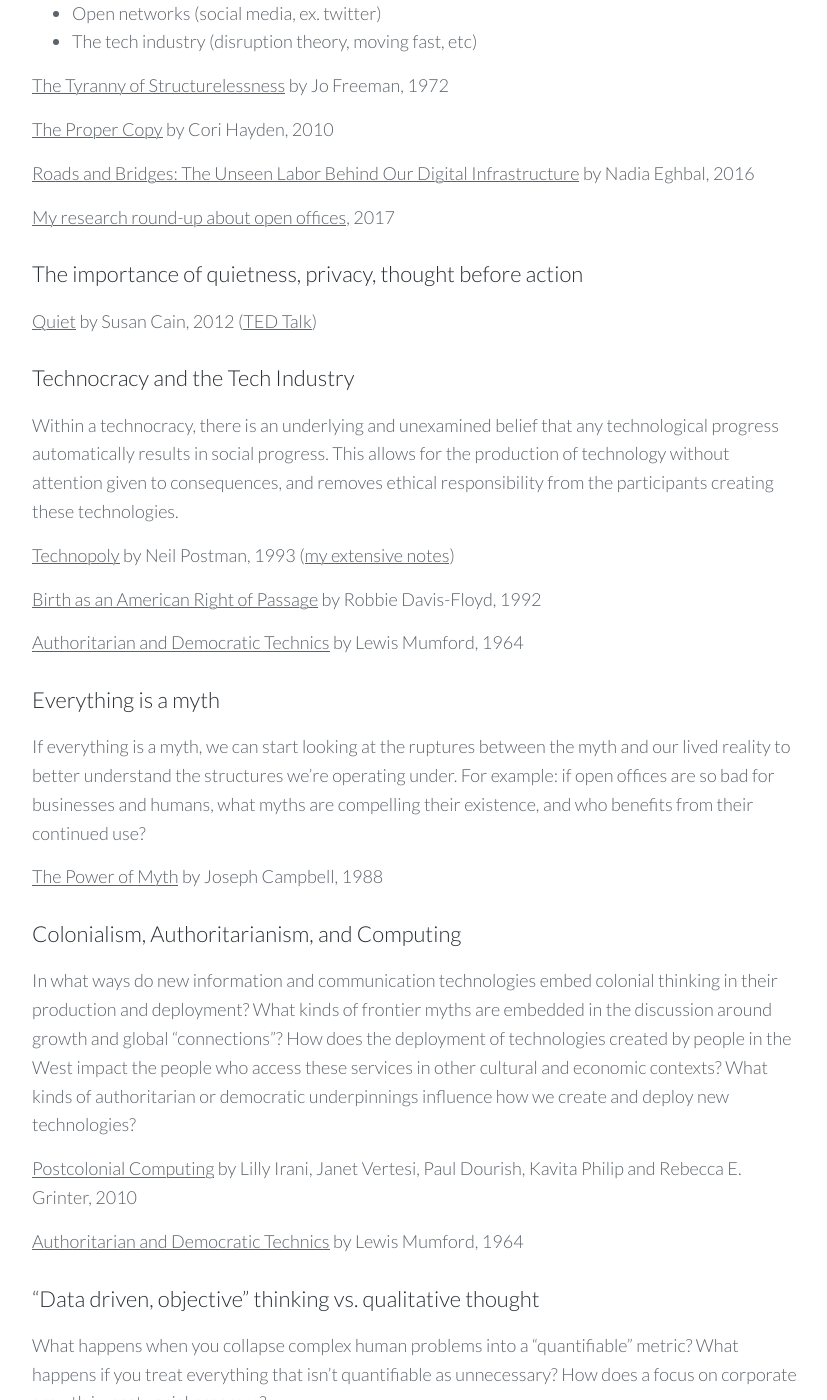
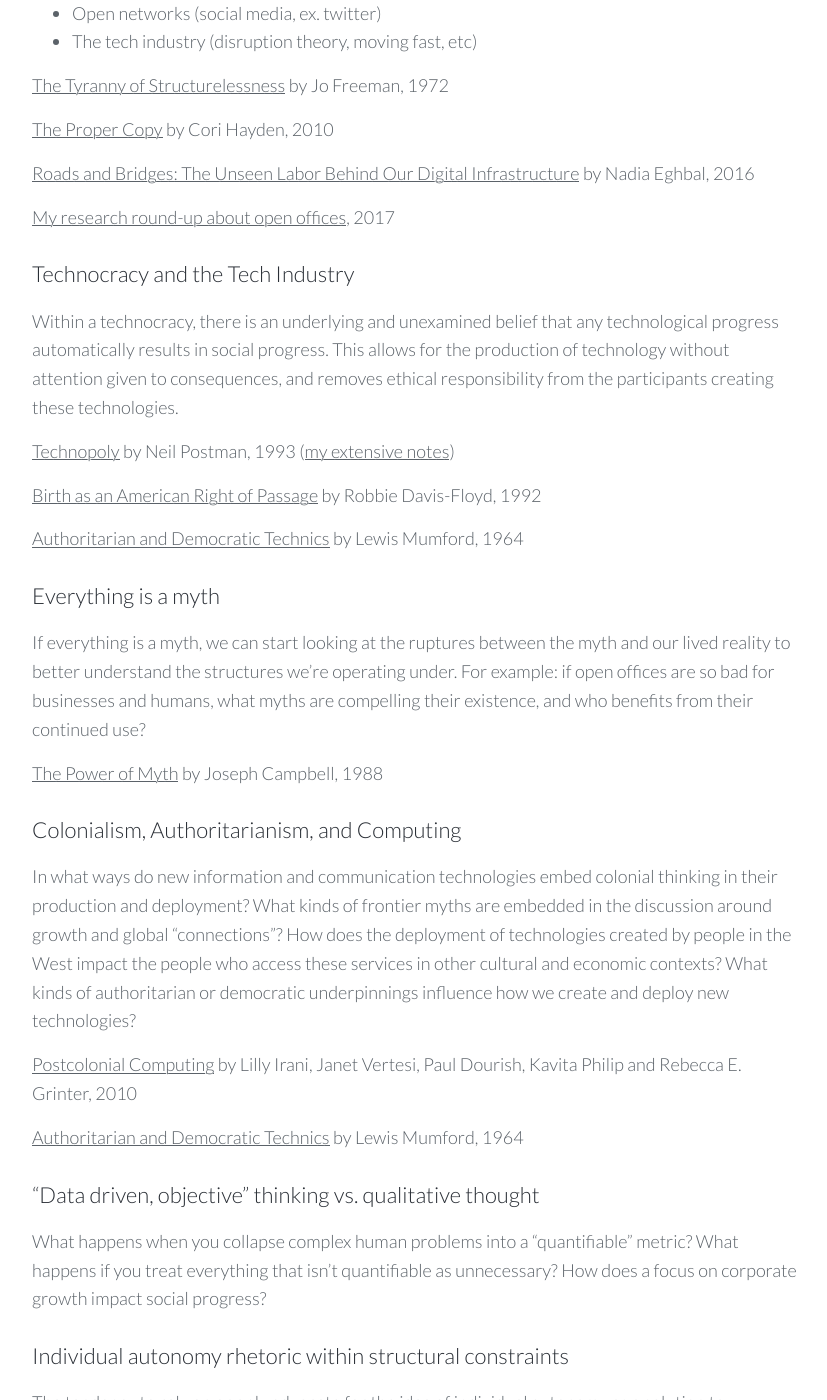
Before and after one commit to venetucci/personal-website, a Jekyll site: the page built from _pages/about.md, in a window 1280 px wide and 1400 px high, scrolled down 1301 px. Shown: the whole window, without its empty margins (224-1051 px from the left). Built offline with Jekyll 4.4.1, drawn with Linux system fonts in a browser that asks for light colours; nearby versions of some CDN libraries; some of the changed text lies outside the part shown.

Commit message:
Update from Forestry.io Michelle Venetucci Harvey updated _pages/about.md

```diff
--- a/_pages/about.md
+++ b/_pages/about.md
@@ -34,10 +34,6 @@
 
 [My research round-up about open offices](https://code.likeagirl.io/a-research-roundup-to-show-that-your-office-layout-is-toxic-and-some-tips-for-making-it-better-8434864b0ab2), 2017
 
-#### The importance of quietness, privacy, thought before action
-
-[Quiet](https://www.goodreads.com/book/show/8520610-quiet) by Susan Cain, 2012 ([TED Talk](https://www.ted.com/talks/susan_cain_the_power_of_introverts?language=en))
-
 #### Technocracy and the Tech Industry
 
 Within a technocracy, there is an underlying and unexamined belief that any technological progress automatically results in social progress. This allows for the production of technology without attention given to consequences, and removes ethical responsibility from the participants creating these technologies.
```
Also changed, not shown: other parts of _pages/about.md (+4 -0 lines).
